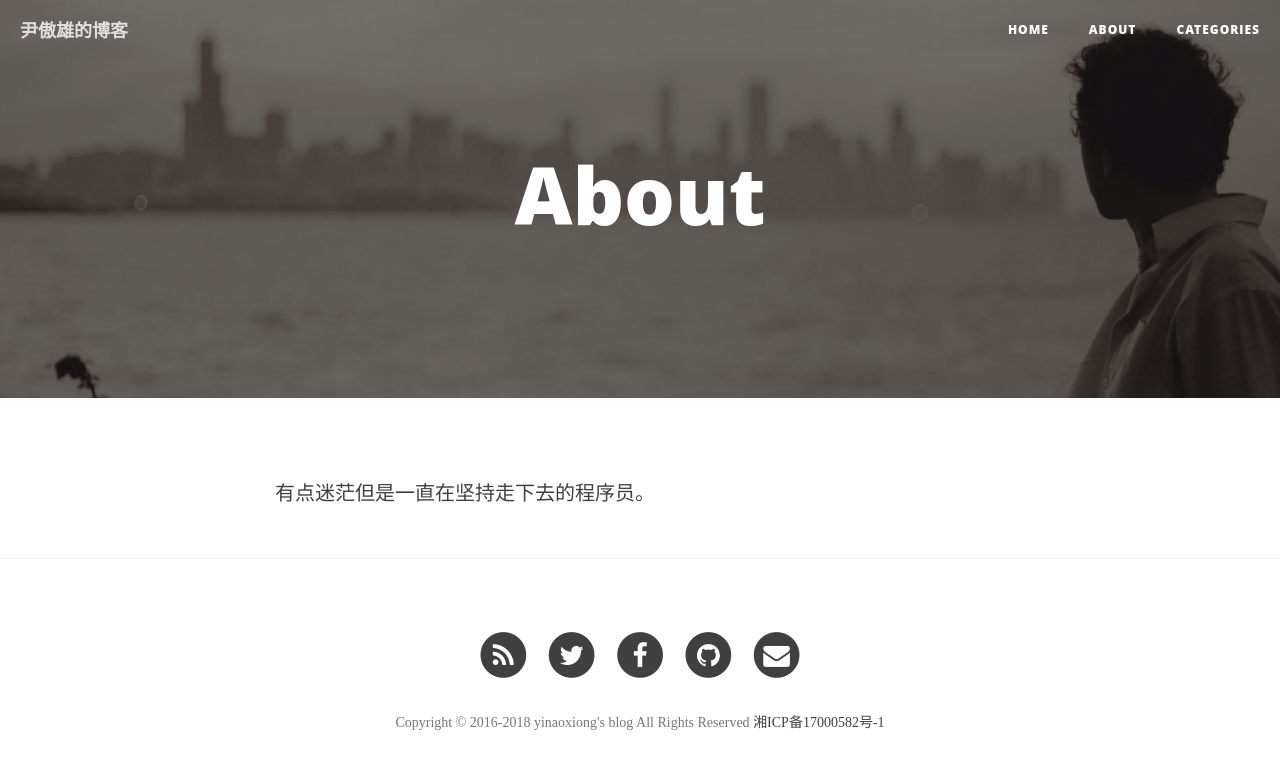
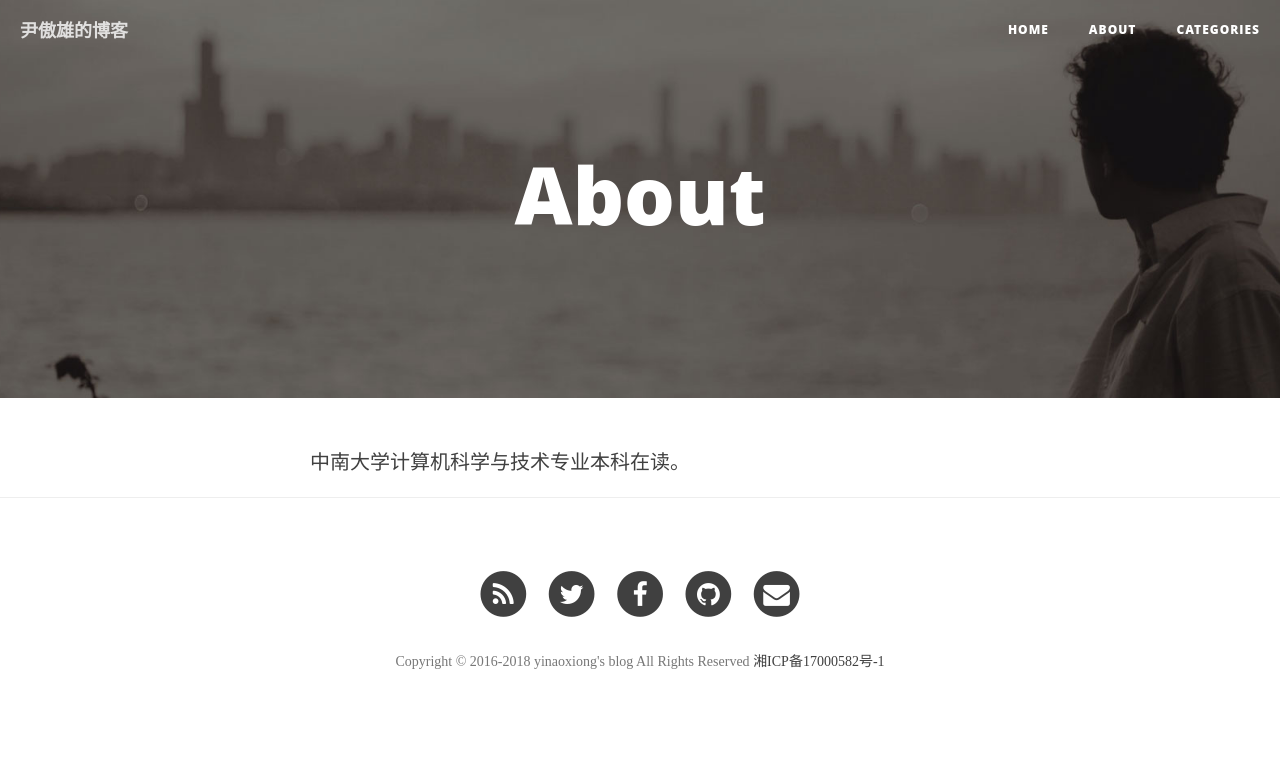
Before and after one commit to YinAoXiong/blog, a Jekyll site: the page built from about.html, in a window 1280 px wide. Shown: the top 769 px of the page. Built offline with Jekyll 4.4.1, drawn with Linux system fonts in a browser that asks for light colours; nearby versions of some CDN libraries; some web fonts are replaced; comment, search, counter and statistics services are not loaded.

Commit message:
修个个人介绍页面

```diff
--- a/about.html
+++ b/about.html
@@ -1,8 +1,8 @@
 ---
 layout: page
 title: "About"
-description: "This is what I want to do."
+description: "自我介绍"
 header-img: "img/about-bg.jpg"
 ---
 
-<p>&nbsp&nbsp有点迷茫但是一直在坚持走下去的程序员。</p>
+ 　　 中南大学计算机科学与技术专业本科在读。
```
